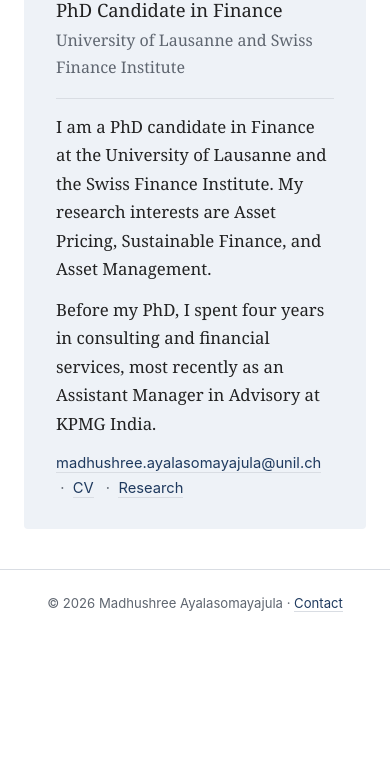
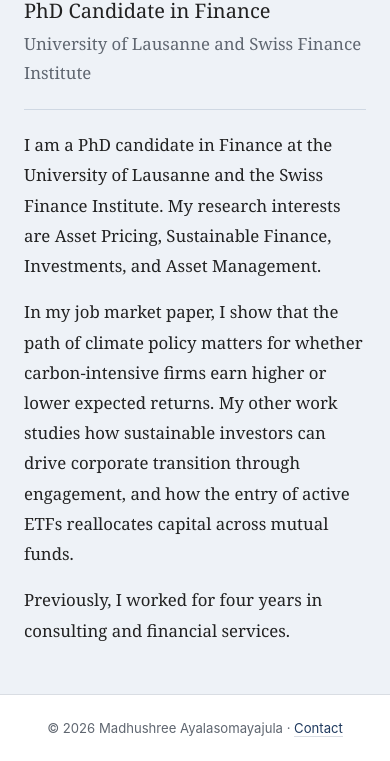
Before and after one commit to madhu-ayala/madhu-ayala.github.io, a plain HTML site: page index.html in a window 390 px wide. Shown: the part 482-1243 px from the top of the page. Before the commit the page ends 1118 px from the top, so only its background shows below. Drawn offline with Linux system fonts and the light colour scheme.

Commit message:
Add files via upload

```diff
--- a/index.html
+++ b/index.html
@@ -4,10 +4,10 @@
   <meta charset="utf-8">
   <meta name="viewport" content="width=device-width, initial-scale=1">
   <title>Madhushree Ayalasomayajula | PhD Candidate in Finance, University of Lausanne</title>
-  <meta name="description" content="Madhushree (Madhu) Ayalasomayajula is a PhD candidate in Finance at the University of Lausanne and the Swiss Finance Institute, working on asset pricing, sustainable finance, and asset management.">
+  <meta name="description" content="Madhushree (Madhu) Ayalasomayajula is a PhD candidate in Finance at the University of Lausanne and the Swiss Finance Institute, working on asset pricing, sustainable finance, investments, and asset management.">
   <meta name="author" content="Madhushree Ayalasomayajula">
   <meta property="og:title" content="Madhushree Ayalasomayajula | PhD Candidate in Finance, University of Lausanne">
-  <meta property="og:description" content="Madhushree (Madhu) Ayalasomayajula is a PhD candidate in Finance at the University of Lausanne and the Swiss Finance Institute, working on asset pricing, sustainable finance, and asset management.">
+  <meta property="og:description" content="Madhushree (Madhu) Ayalasomayajula is a PhD candidate in Finance at the University of Lausanne and the Swiss Finance Institute, working on asset pricing, sustainable finance, investments, and asset management.">
   <meta property="og:type" content="profile">
   <meta property="og:image" content="photo.jpg">
   <link rel="stylesheet" href="style.css">
@@ -19,10 +19,10 @@
    "affiliation": [{"@type": "CollegeOrUniversity", "name": "University of Lausanne"},
                    {"@type": "Organization", "name": "Swiss Finance Institute"}],
    "email": "mailto:madhushree.ayalasomayajula@unil.ch", "image": "photo.jpg",
-   "knowsAbout": ["Asset Pricing", "Sustainable Finance", "Asset Management", "Carbon premium", "Climate policy"]}
+   "knowsAbout": ["Asset Pricing", "Sustainable Finance", "Investments", "Asset Management", "Carbon premium", "Climate policy"]}
   </script>
 </head>
-<body>
+<body class="home">
   <header class="site-header">
     <nav class="nav">
       <a class="nav-name" href="index.html">Madhushree Ayalasomayajula</a>
@@ -46,15 +46,13 @@
           <p class="affiliation">University of Lausanne and Swiss Finance Institute</p>
           <div class="intro">
             <p>I am a PhD candidate in Finance at the University of Lausanne and the Swiss Finance Institute.
-            My research interests are Asset Pricing, Sustainable Finance, and Asset Management.</p>
-            <p>Before my PhD, I spent four years in consulting and financial services, most recently as an
-            Assistant Manager in Advisory at KPMG India.</p>
+            My research interests are Asset Pricing, Sustainable Finance, Investments, and Asset Management.</p>
+            <p>In my job market paper, I show that the path of climate policy matters for whether carbon-intensive
+            firms earn higher or lower expected returns. My other work studies how sustainable investors can drive
+            corporate transition through engagement, and how the entry of active ETFs reallocates capital across
+            mutual funds.</p>
+            <p>Previously, I worked for four years in consulting and financial services.</p>
           </div>
-          <p class="quick-links">
-            <a href="mailto:madhushree.ayalasomayajula@unil.ch">madhushree.ayalasomayajula@unil.ch</a>
-            &nbsp;&middot;&nbsp; <a href="cv.html">CV</a>
-            &nbsp;&middot;&nbsp; <a href="research.html">Research</a>
-          </p>
         </div>
         <img class="photo" src="photo.jpg" alt="Madhushree Ayalasomayajula">
       </section>
--- a/style.css
+++ b/style.css
@@ -162,3 +162,43 @@ img.photo { border: none; padding: 0; object-position: center top; }
 .paper-video { margin-top: 22px; max-width: 720px; }
 .video-label { font-family: var(--font-ui); font-size: .85rem; color: var(--muted); margin: 0 0 8px; }
 .paper-video video { display: block; width: 100%; height: auto; border: 1px solid var(--rule); border-radius: 4px; background: #f3f5f5; }
+
+/* ---------- Home: full-width band instead of a small card ---------- */
+.home { display: flex; flex-direction: column; min-height: 100vh; }
+.home main {
+  flex: 1 0 auto; display: flex; align-items: center;
+  background: var(--navy-tint); padding: 0;
+}
+.home main .container { width: 100%; }
+.home .hero { background: none; border-radius: 0; padding: 64px 0; gap: 56px; }
+.home .photo { flex: 0 0 240px; width: 240px; height: 290px; box-shadow: 0 1px 3px rgba(21,42,70,.18); }
+.home h1 { font-size: 2.4rem; }
+.home .intro { font-size: 1.08rem; border-top-color: #cfd8e3; }
+.home .site-footer { background: var(--white); }
+@media (max-width: 620px) {
+  .home .hero { padding: 32px 0; gap: 24px; }
+  .home .photo { width: 180px; height: 216px; flex-basis: auto; }
+  .home h1 { font-size: 1.8rem; }
+}
+
+/* ---------- Home: roomier text (25 Nov, round 2) ---------- */
+.home .container { max-width: 1040px; }
+.home .hero { gap: 64px; flex-wrap: nowrap; }
+.home .hero-text { flex: 1 1 auto; min-width: 0; }
+.home .subtitle { font-size: 1.25rem; margin-top: 4px; }
+.home .affiliation { font-size: 1.05rem; }
+.home .intro { font-size: 1.15rem; line-height: 1.8; margin-top: 22px; padding-top: 20px; }
+.home .intro p { margin-bottom: 16px; }
+.home .quick-links { margin-top: 18px; font-size: .98rem; }
+.home .photo { flex: 0 0 260px; width: 260px; height: 315px; }
+@media (max-width: 700px) {
+  .home .hero { flex-wrap: wrap; flex-direction: column-reverse; align-items: flex-start; gap: 28px; }
+  .home .photo { width: 200px; height: 240px; flex-basis: auto; }
+  .home .intro { font-size: 1.05rem; }
+}
+.home .nav { max-width: 1040px; }
+@media (max-width: 1000px) and (min-width: 701px) {
+  .home .hero { gap: 36px; padding: 40px 0; }
+  .home .photo { flex: 0 0 200px; width: 200px; height: 240px; }
+  .home .intro { font-size: 1.05rem; line-height: 1.75; }
+}
```
Also changed, not shown: contact.html (+2 -2 lines), cv.html (+4 -20 lines), research.html (+3 -3 lines), teaching.html (+2 -2 lines), 3 other files.
